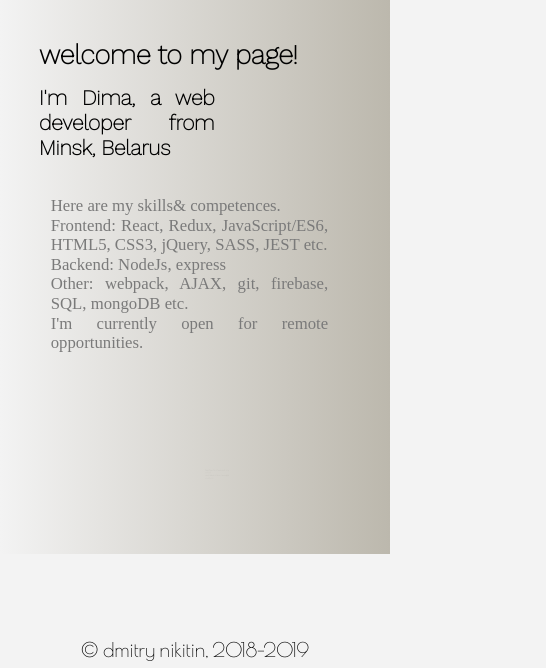
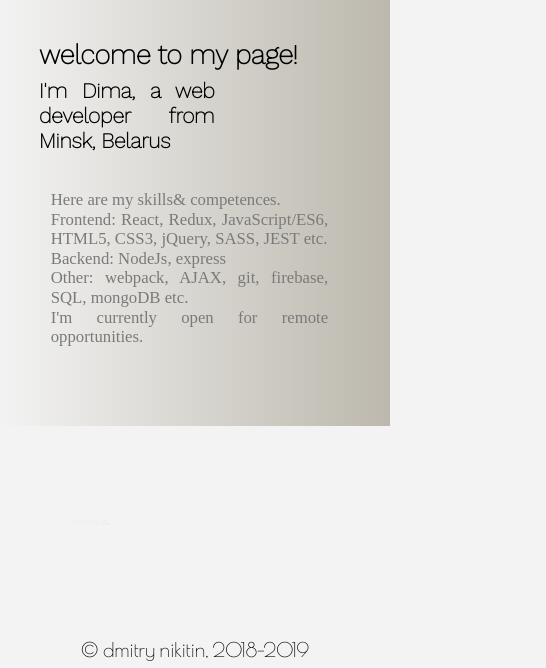
Before and after one commit to dmnikitin/portfolio, a React app: page / in a window 390 px wide. Shown: the part 297-965 px from the top of the page, 546 px wide, since content can reach past the window. Built offline with nearby package versions, Linux system fonts and the light colour scheme; no server answers.

Commit message:
mobile appearance

```diff
--- a/package.json
+++ b/package.json
@@ -15,7 +15,7 @@
   },
   "scripts": {
     "dev": "webpack-dev-server --open",
-    "build": "webpack --mode production & webpack-dev-server --open",
+    "build": "webpack --mode production",
     "predeploy": "npm run build",
     "deploy": "gh-pages -d dist"
   },
--- a/src/components/about.scss
+++ b/src/components/about.scss
@@ -168,7 +168,7 @@
         .about-main-rect {
             border: none;
             display: block;
-            height: 90%;
+            height: 70%;
             z-index: 0;
 
             .rect-right {
@@ -196,13 +196,31 @@
         }
 
         .about-info {
-            display: block;
-            position: absolute;
-            top: 70%;
-            left: 40%;
-            width: 100%;
-            background: inherit;
-            h5 {font-size: 16px;}
+            height: 20%;
+            display: grid;
+            grid-template-columns: 1fr;
+            grid-template-rows: 1fr;
+            // display: block;
+            // position: absolute;
+            // top: 70%;
+
+            // width: 100%;
+            // background: inherit;
+            padding-left: 10%;
+
+            h5 {
+                padding-left: 10px;
+               text-align: center;
+               display: inline-block;
+                // width: max-content;
+                font-size: 18px;
+                color: #7A7A7A ;
+            }
+            a {
+                h5 {
+                    font-weight: bold;
+                    color: black;}
+            }
         }
     }
 
--- a/src/components/works.scss
+++ b/src/components/works.scss
@@ -154,6 +154,16 @@ $imgpath: '/images';
         }
 
 
+        @for $i from 1 through 9 {
+            .instance-#{$i} {
+                &:active {
+                    img {
+                        display: none;
+                    }
+                }
+            }
+        }
+
         .hover-content {
 
             h3 {
@@ -187,6 +197,8 @@ $imgpath: '/images';
             height: 100%;
             grid-template-rows: 200px 50px;
         }
+
+
 
         .hover-content {
 
--- a/src/sass/styles.scss
+++ b/src/sass/styles.scss
@@ -41,12 +41,3 @@ body {
     }
 
 }
-
-
-@media (max-width: 700px) {
-    .main {
-        grid-template-rows: 915px 50px;
-
-    }
-
-}
```
Also changed, not shown: src/components/instance/contact.scss (deleted).
